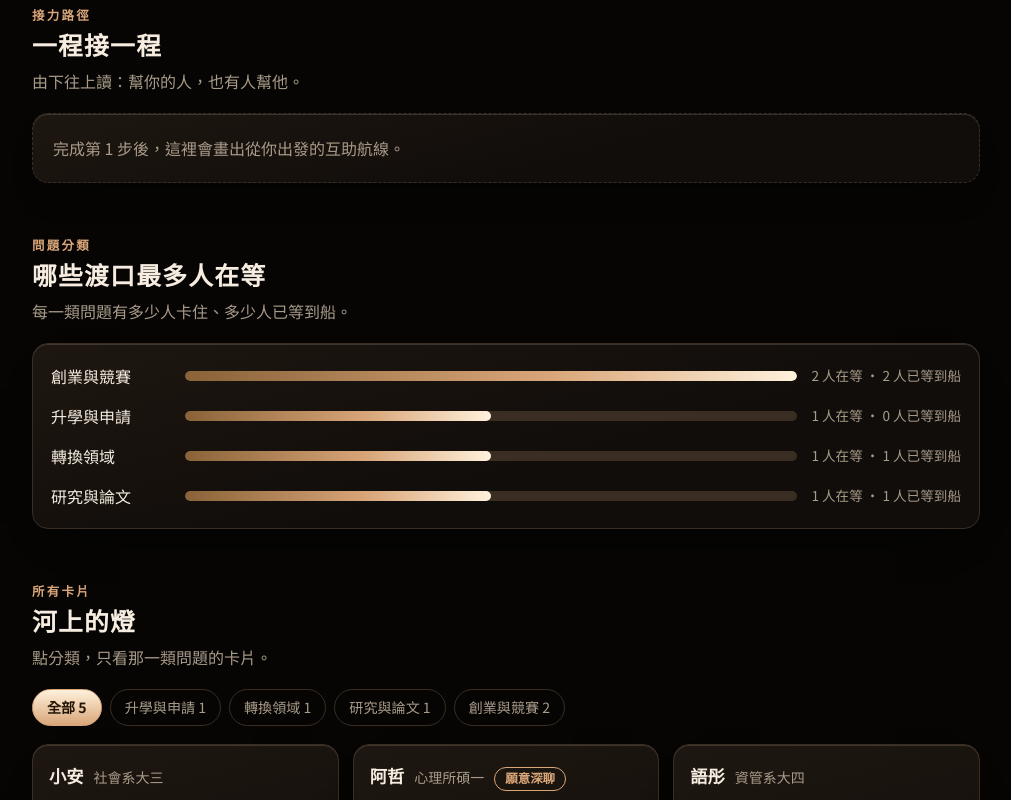
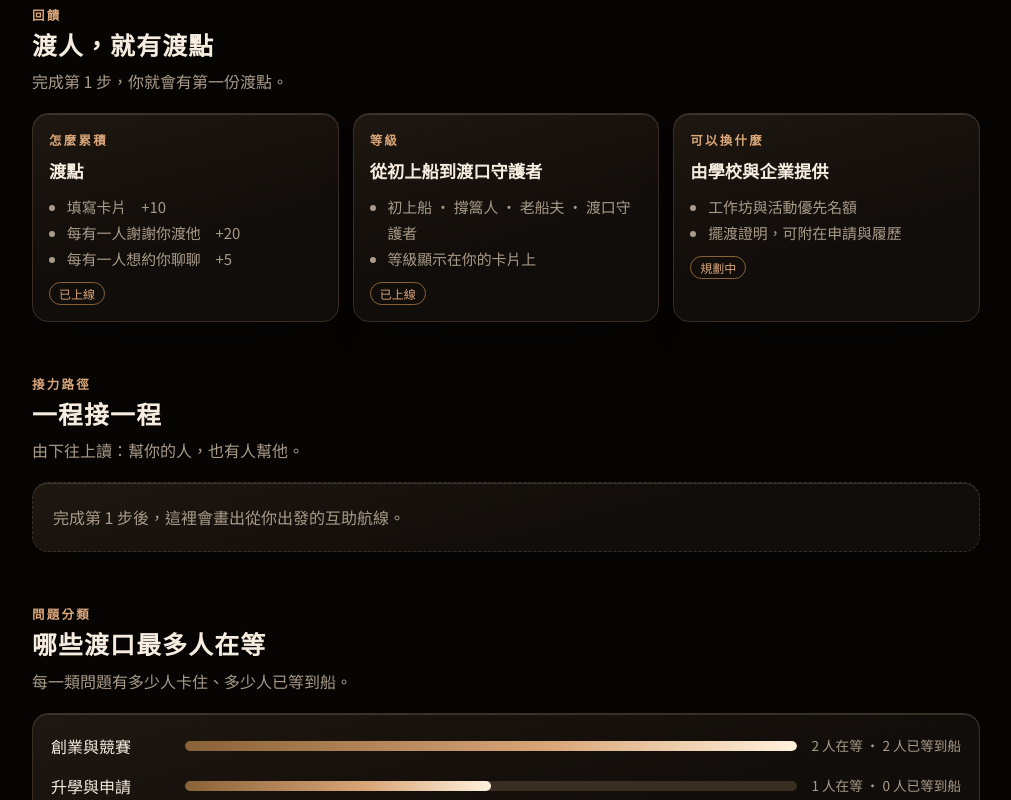
Before and after one commit to Joyce814Chen/ferryman, a plain HTML site: page index.html in a window 1280 px wide. Shown: the part 3400-4200 px from the top of the page, without its empty margins (134-1145 px from the left). Drawn offline with nearby package versions, Linux system fonts and the light colour scheme.

Commit message:
Add files via upload

```diff
--- a/index.html
+++ b/index.html
@@ -167,6 +167,7 @@ legend{padding:0 6px}
 .btn-soft:hover{border-color:var(--gold)}
 .btn-soft[aria-pressed="true"]{color:var(--btn-ink);background:linear-gradient(180deg,var(--hi),var(--gold));border-color:var(--gold);font-weight:700}
 .btn-soft:disabled{opacity:.55;cursor:not-allowed}
+.pts{font-size:.78rem;color:var(--gold);background:rgba(212,175,106,.12);border-radius:999px;padding:0 10px;font-weight:700}
 .ferried{font-size:.78rem;color:var(--btn-ink);background:linear-gradient(180deg,var(--hi),var(--gold));border-radius:999px;padding:0 10px;font-weight:700}
 .share{display:grid;grid-template-columns:auto 1fr;gap:22px;align-items:center}
 .share > *{min-width:0}
@@ -400,6 +401,19 @@ html.showing{overflow:hidden}
     <div id="give" class="grid"></div>
   </section>
 
+  <section id="points" aria-labelledby="points-h">
+    <div class="sec-head">
+      <span class="eyebrow">回饋</span>
+      <h2 id="points-h">渡人，就有渡點</h2>
+      <p class="muted" id="mypts">完成第 1 步，你就會有第一份渡點。</p>
+    </div>
+    <div class="plans">
+      <div class="card plan"><span class="eyebrow">怎麼累積</span><h3>渡點</h3><ul><li>填寫卡片　+10</li><li>每有一人謝謝你渡他　+20</li><li>每有一人想約你聊聊　+5</li></ul><span class="tag">已上線</span></div>
+      <div class="card plan"><span class="eyebrow">等級</span><h3>從初上船到渡口守護者</h3><ul><li>初上船 · 撐篙人 · 老船夫 · 渡口守護者</li><li>等級顯示在你的卡片上</li></ul><span class="tag">已上線</span></div>
+      <div class="card plan"><span class="eyebrow">可以換什麼</span><h3>由學校與企業提供</h3><ul><li>工作坊與活動優先名額</li><li>擺渡證明，可附在申請與履歷</li></ul><span class="tag">規劃中</span></div>
+    </div>
+  </section>
+
   <section aria-labelledby="relay-h">
     <div class="sec-head">
       <span class="eyebrow">接力路徑</span>
@@ -435,7 +449,7 @@ html.showing{overflow:hidden}
       <p class="muted">由學校與企業支持營運。</p>
     </div>
     <div class="plans">
-      <div class="card plan"><span class="eyebrow">個人</span><h3>擺渡</h3><p class="price">免費</p><ul><li>發布卡片、尋找擺渡人</li><li>謝謝你渡我、接力路徑</li></ul><span class="tag">已上線</span></div>
+      <div class="card plan"><span class="eyebrow">個人</span><h3>擺渡</h3><p class="price">免費</p><ul><li>發布卡片、尋找擺渡人</li><li>謝謝你渡我、渡點與等級</li></ul><span class="tag">已上線</span></div>
       <div class="card plan"><span class="eyebrow">學校</span><h3>學校版</h3><p class="price">系所、職涯中心、全校</p><ul><li>專屬場域，學長姐經驗不因畢業中斷</li><li>問題分類統計，看見學生卡在哪</li></ul><span class="tag">規劃中</span></div>
       <div class="card plan"><span class="eyebrow">企業</span><h3>企業版</h3><p class="price">新人到職與經驗傳承</p><ul><li>專屬場域，同事互相擺渡</li><li>也可作為徵才與人才媒合管道</li></ul><span class="tag">規劃中</span></div>
     </div>
@@ -554,6 +568,7 @@ html.showing{overflow:hidden}
     if (p.field) who.appendChild(el("span", "muted small", p.field));
     var real = DEMO.indexOf(p) < 0, n = real ? ferried(p.id) : 0;
     if (n) who.appendChild(el("span", "ferried", "已渡 " + n + " 人"));
+    var pt = ptsOf(p); who.appendChild(el("span", "pts", "渡點 " + pt + " · " + levelOf(pt)));
     if (p.deep){
       var wn = real ? wished(p.id) : 0;
       who.appendChild(el("span", "deep", wn ? "願意深聊 · " + wn + " 人想約" : "願意深聊"));
@@ -598,6 +613,19 @@ html.showing{overflow:hidden}
     return c;
   }
   /* ---------- thanks, links, QR ---------- */
+  var DEMOPTS = { d1: 10, d2: 70, d3: 50, d4: 30, d5: 10 };
+  function ptsOf(p){
+    if (DEMOPTS[p.id] != null) return DEMOPTS[p.id];
+    return 10 + 20 * ferried(p.id) + 5 * wished(p.id);
+  }
+  function levelOf(n){ return n >= 120 ? "渡口守護者" : n >= 60 ? "老船夫" : n >= 30 ? "撐篙人" : "初上船"; }
+  function renderPoints(){
+    var box = $("mypts"); if (!box) return;
+    var me = people.filter(function(x){ return x.id === myId; })[0];
+    if (!me){ box.textContent = "完成第 1 步，你就會有第一份渡點。"; return; }
+    var n = ptsOf(me);
+    box.textContent = "你目前有 " + n + " 渡點，等級：" + levelOf(n) + "。";
+  }
   function myWish(){ return wish[myId] || []; }
   function wished(id){
     var n = 0;
@@ -792,7 +820,7 @@ html.showing{overflow:hidden}
     $("f-p1").value = m.passed[0] || ""; $("f-p2").value = m.passed[1] || ""; $("f-p3").value = m.passed[2] || "";
     $("f-stuck").value = m.stuck; $("f-cat").value = m.cat; $("f-contact").value = m.contact; $("f-deep").checked = m.deep;
   }
-  function renderAll(){ renderForm(); renderChips(); renderWall(); renderGive(); renderGuides(lastG.list, lastG.note); renderRelay(); renderHeat(); syncSky(); renderThanks(); renderShare(); renderNodeInfo(); applyHash(); }
+  function renderAll(){ renderForm(); renderChips(); renderWall(); renderGive(); renderPoints(); renderGuides(lastG.list, lastG.note); renderRelay(); renderHeat(); syncSky(); renderThanks(); renderShare(); renderNodeInfo(); applyHash(); }
   function setStatus(id, text, err){ var s = $(id); s.textContent = text || ""; s.className = "status" + (err ? " err" : ""); }
 
   /* ---------- river map ---------- */
```
